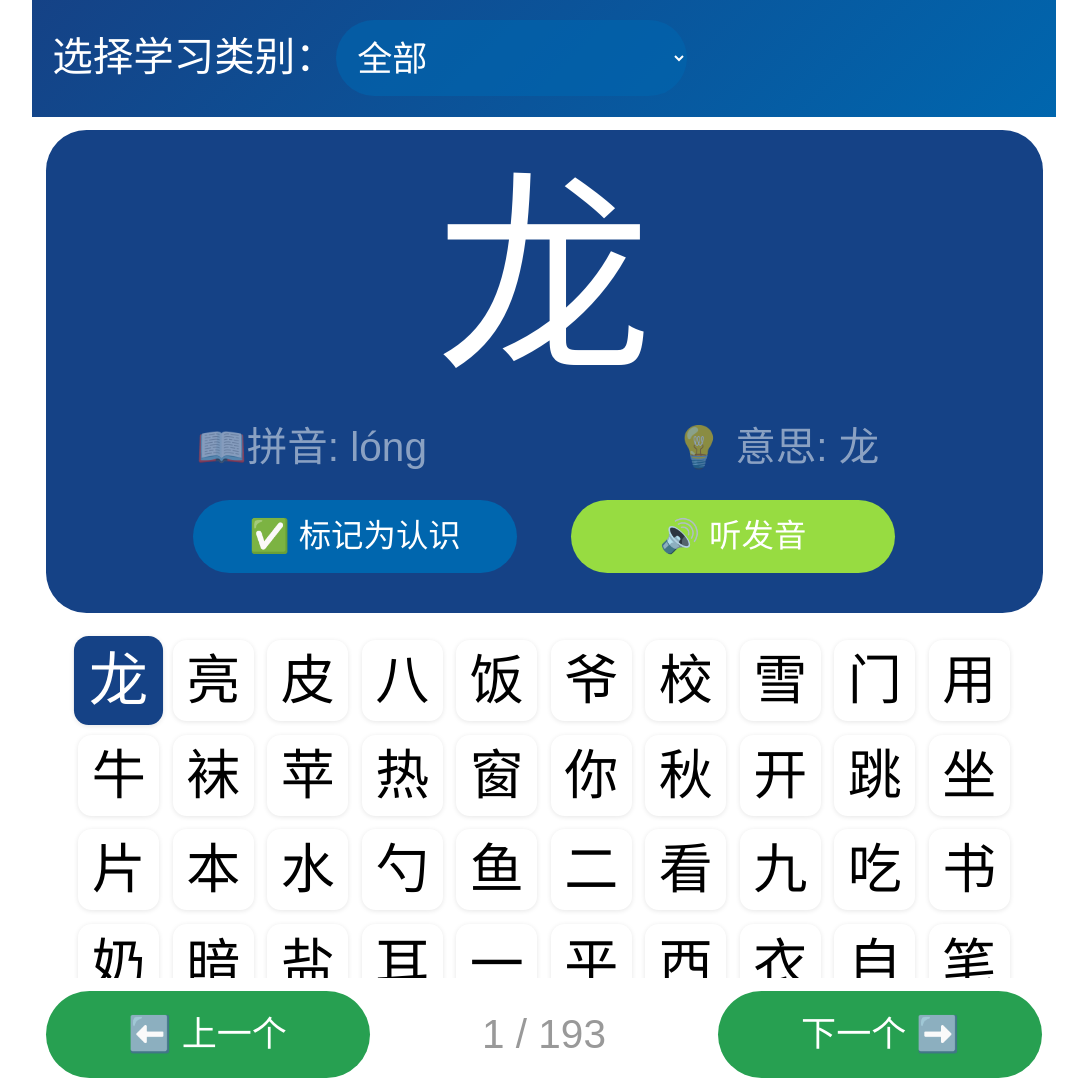
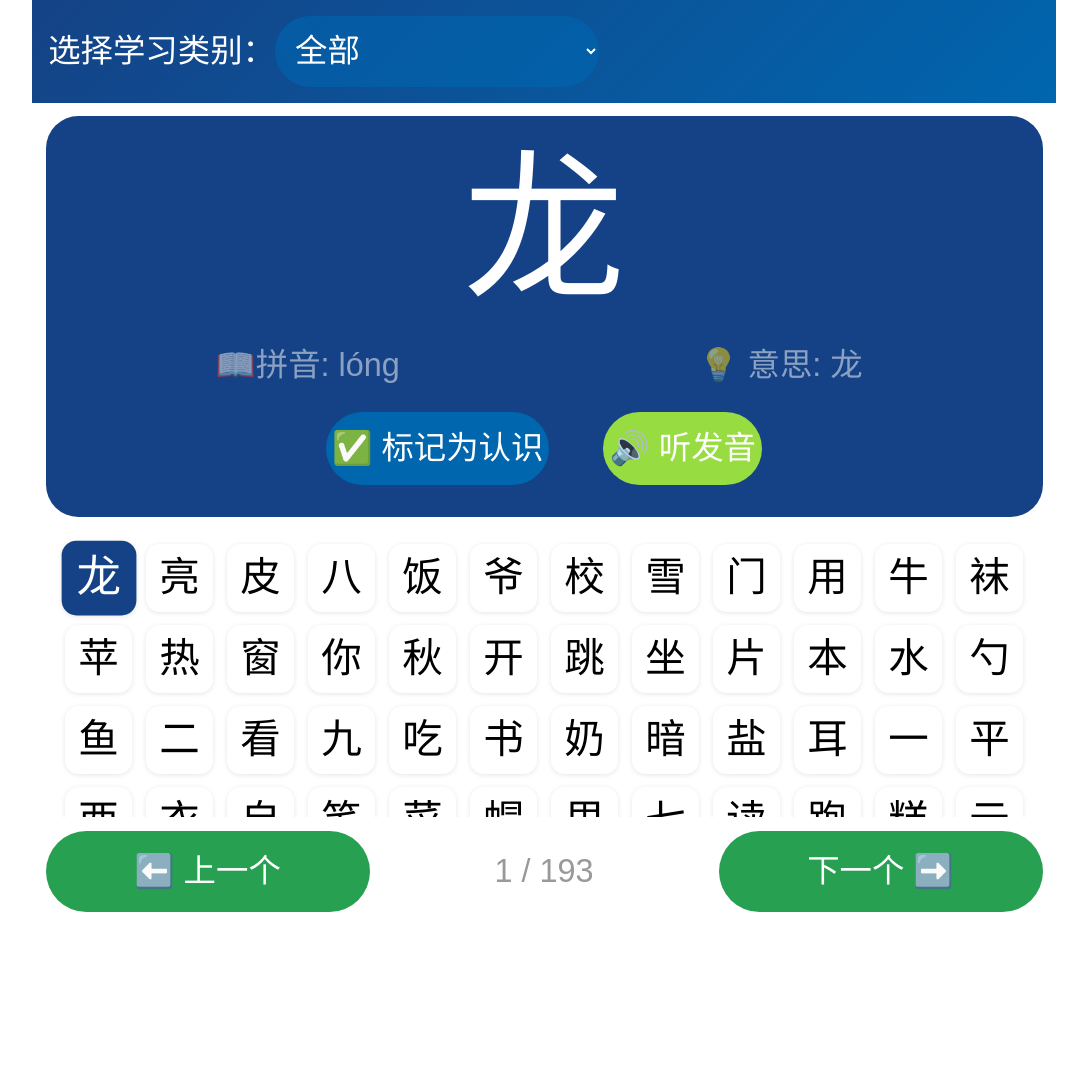
Before and after one commit to Sheila6566/literacy-tools, a plain HTML site: page index.html in a window 1280 px wide. Shown: the whole page, without its empty margins (96-1183 px from the left). After the commit the page ends 925 px from the top, so only its background shows below. Drawn offline with nearby package versions, Linux system fonts and the light colour scheme.

Commit message:
Update style.css

```diff
--- a/src/style.css
+++ b/src/style.css
@@ -6,13 +6,13 @@ body {
 
 body {
 	margin: 0;
-	font-size: 1.5rem;
+	font-size: 1.2rem;
 }
 
 input,
 select,
 button {
-	font-size: 1.3rem;
+	font-size: 1.2rem;
 	border: none;
 	border-radius: 3rem;
 }
@@ -41,10 +41,10 @@ button {
 	box-shadow: 0 2px 10px rgba(0, 0, 0, 0.1);
 } */
 
-.app-header h1 {
+/* .app-header h1 {
 	margin: 0;
 	font-size: 1.5rem;
-}
+} */
 
 .category-selector {
 	padding: 0.5em;
@@ -75,7 +75,7 @@ button {
 }
 
 .character-display {
-	font-size: 8rem;
+	font-size: 6rem;
 	line-height: 1;
 }
 
@@ -106,21 +106,19 @@ button {
 	cursor: pointer;
 	transition: all 0.3s;
 	line-height: 2.2em;
-	font-size: 1.2rem;
 }
 
 .sound-btn:hover,
 .learn-btn:hover {
 	transform: scale(1.05);
+	width: 9em;
 }
 
 .sound-btn {
 	background: #97dc41;
-	width: 10em;
 }
 .learn-btn {
 	background: #0066ae;
-	width: 10em;
 }
 
 .learn-btn.learned {
@@ -146,7 +144,7 @@ button {
 .nav-btn {
 	background: #27a051;
 	color: white;
-	height: 3.2rem;
+	height: 3rem;
 	line-height: 2em;
 	width: 12rem;
 	cursor: pointer;
@@ -175,13 +173,13 @@ button {
 }
 
 .char-thumb {
-	width: 3rem;
-	height: 3rem;
-	line-height: 3rem;
+	width: 2.5rem;
+	height: 2.5rem;
+	line-height: 2.5rem;
 	background: white;
 	border-radius: 0.5rem;
 	text-align: center;
-	font-size: 2rem;
+	font-size: 1.5rem;
 	cursor: pointer;
 	box-shadow: 0 1px 5px rgba(0, 0, 0, 0.1);
 	transition: all 0.3s;
```
